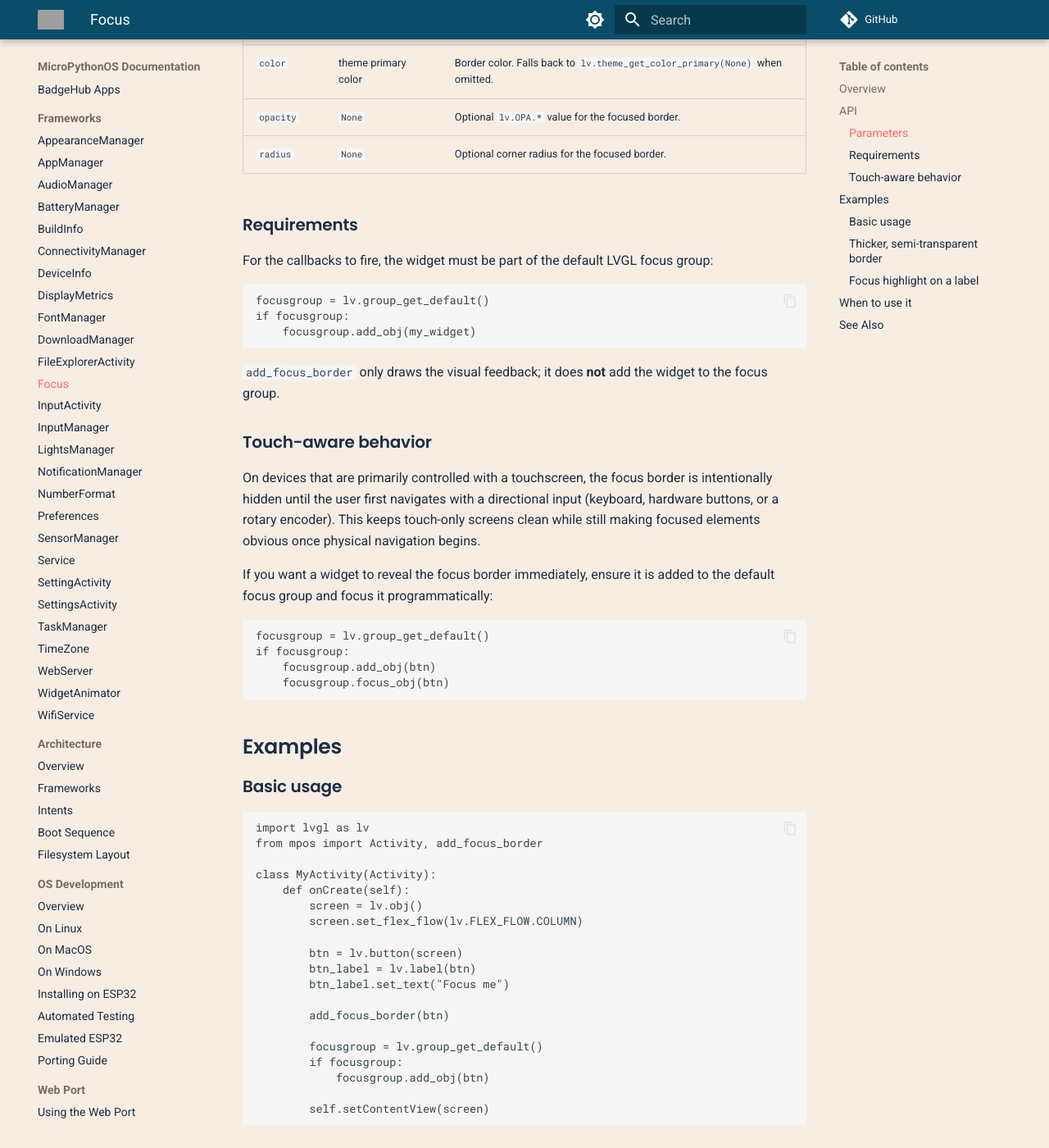
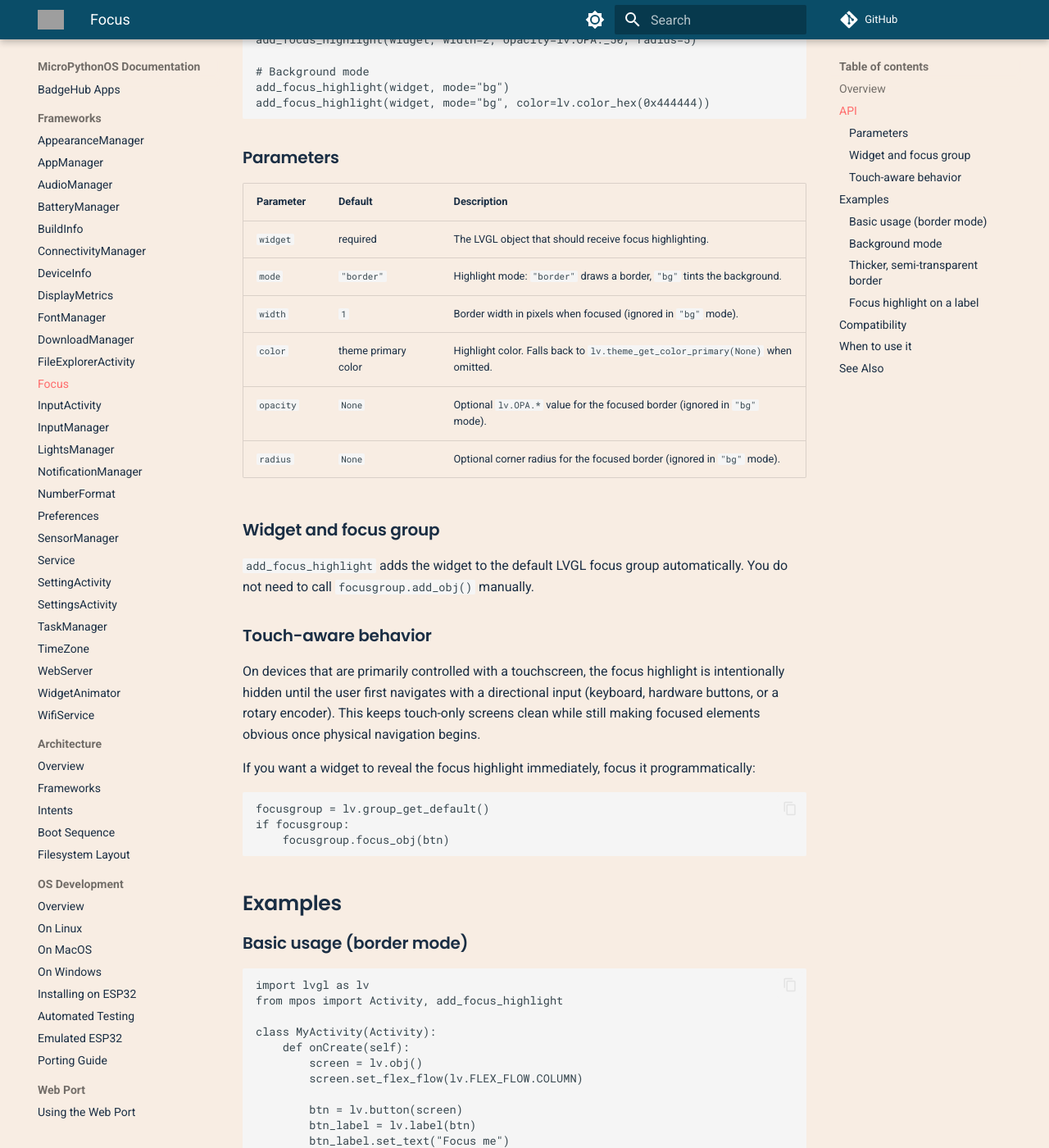
Before and after one commit to MicroPythonOS/docs, an MkDocs documentation site: the page built from docs/frameworks/focus.md, in a window 1280 px wide and 1400 px high, scrolled down 851 px. Shown: the whole window at 82% size. Built offline with MkDocs 1.6.1 and Material for MkDocs 9.7.7, drawn with Linux system fonts in a browser that asks for light colours; comment, search, counter and statistics services are not loaded; some of the changed text lies outside the part shown; grey boxes are pictures that could not be loaded.

Commit message:
Update docs

````diff
--- a/docs/frameworks/focus.md
+++ b/docs/frameworks/focus.md
@@ -1,25 +1,37 @@
-# Focus Borders
+# Focus Highlight
 
 MicroPythonOS provides a single, reusable helper for focus highlighting so that apps and framework screens do not have to duplicate the same `FOCUSED`/`DEFOCUSED` event handlers.
 
 ## Overview
 
-`add_focus_border` registers two LVGL event callbacks on a widget:
+`add_focus_highlight` registers two LVGL event callbacks on a widget:
 
-- **`FOCUSED`**: draw a border around the widget and scroll it into view.
-- **`DEFOCUSED`**: hide the border again.
+- **`FOCUSED`**: draw a border around the widget (or tint its background) and scroll it into view.
+- **`DEFOCUSED`**: remove the highlight again.
 
 The helper is re-exported from the top-level `mpos` module, so apps can import it directly.
+
+Two highlight modes are available:
+
+| Mode | Effect |
+|------|--------|
+| `"border"` (default) | Draws a border around the widget on focus. |
+| `"bg"` | Tints the widget's background on focus, leaving border styles intact. |
 
 ## API
 
 ```python
-from mpos import add_focus_border
+from mpos import add_focus_highlight
 
-add_focus_border(widget)
-add_focus_border(widget, width=2)
-add_focus_border(widget, width=2, color=lv.color_hex(0xFFFFFF))
-add_focus_border(widget, width=2, opacity=lv.OPA._50, radius=5)
+# Border mode (default)
+add_focus_highlight(widget)
+add_focus_highlight(widget, width=2)
+add_focus_highlight(widget, width=2, color=lv.color_hex(0xFFFFFF))
+add_focus_highlight(widget, width=2, opacity=lv.OPA._50, radius=5)
+
+# Background mode
+add_focus_highlight(widget, mode="bg")
+add_focus_highlight(widget, mode="bg", color=lv.color_hex(0x444444))
 ```
 
 ### Parameters
@@ -27,43 +39,35 @@ add_focus_border(widget, width=2, opacity=lv.OPA._50, radius=5)
 | Parameter | Default | Description |
 |-----------|---------|-------------|
 | `widget` | required | The LVGL object that should receive focus highlighting. |
-| `width`  | `1`      | Border width in pixels when focused. |
-| `color`  | theme primary color | Border color. Falls back to `lv.theme_get_color_primary(None)` when omitted. |
-| `opacity`| `None`   | Optional `lv.OPA.*` value for the focused border. |
-| `radius` | `None`   | Optional corner radius for the focused border. |
+| `mode` | `"border"` | Highlight mode: `"border"` draws a border, `"bg"` tints the background. |
+| `width` | `1` | Border width in pixels when focused (ignored in `"bg"` mode). |
+| `color` | theme primary color | Highlight color. Falls back to `lv.theme_get_color_primary(None)` when omitted. |
+| `opacity` | `None` | Optional `lv.OPA.*` value for the focused border (ignored in `"bg"` mode). |
+| `radius` | `None` | Optional corner radius for the focused border (ignored in `"bg"` mode). |
 
-### Requirements
+### Widget and focus group
 
-For the callbacks to fire, the widget must be part of the default LVGL focus group:
+`add_focus_highlight` adds the widget to the default LVGL focus group automatically. You do not need to call `focusgroup.add_obj()` manually.
+
+### Touch-aware behavior
+
+On devices that are primarily controlled with a touchscreen, the focus highlight is intentionally hidden until the user first navigates with a directional input (keyboard, hardware buttons, or a rotary encoder). This keeps touch-only screens clean while still making focused elements obvious once physical navigation begins.
+
+If you want a widget to reveal the focus highlight immediately, focus it programmatically:
 
 ```python
 focusgroup = lv.group_get_default()
 if focusgroup:
-    focusgroup.add_obj(my_widget)
-```
-
-`add_focus_border` only draws the visual feedback; it does **not** add the widget to the focus group.
-
-### Touch-aware behavior
-
-On devices that are primarily controlled with a touchscreen, the focus border is intentionally hidden until the user first navigates with a directional input (keyboard, hardware buttons, or a rotary encoder). This keeps touch-only screens clean while still making focused elements obvious once physical navigation begins.
-
-If you want a widget to reveal the focus border immediately, ensure it is added to the default focus group and focus it programmatically:
-
-```python
-focusgroup = lv.group_get_default()
-if focusgroup:
-    focusgroup.add_obj(btn)
     focusgroup.focus_obj(btn)
 ```
 
 ## Examples
 
-### Basic usage
+### Basic usage (border mode)
 
 ```python
 import lvgl as lv
-from mpos import Activity, add_focus_border
+from mpos import Activity, add_focus_highlight
 
 class MyActivity(Activity):
     def onCreate(self):
@@ -74,38 +78,48 @@ class MyActivity(Activity):
         btn_label = lv.label(btn)
         btn_label.set_text("Focus me")
 
-        add_focus_border(btn)
-
-        focusgroup = lv.group_get_default()
-        if focusgroup:
-            focusgroup.add_obj(btn)
+        add_focus_highlight(btn)
 
         self.setContentView(screen)
+```
+
+### Background mode
+
+Use `mode="bg"` when the widget already has a persistent border that shouldn't be overwritten:
+
+```python
+btn = lv.button(screen)
+btn.set_style_border_width(2, lv.PART.MAIN)
+btn.set_style_border_color(lv.color_hex(0x333333), lv.PART.MAIN)
+add_focus_highlight(btn, mode="bg")
 ```
 
 ### Thicker, semi-transparent border
 
 ```python
-add_focus_border(btn, width=3, opacity=lv.OPA._50, radius=5)
+add_focus_highlight(btn, width=3, opacity=lv.OPA._50, radius=5)
 ```
 
 ### Focus highlight on a label
 
-Labels are not focusable by default, but they can be added to the focus group when they act as list rows:
+Labels are not focusable by default, but they can be made focusable when they act as list rows:
 
 ```python
 row = lv.label(screen)
 row.set_text("Setting row")
 row.add_flag(lv.obj.FLAG.CLICKABLE)
-add_focus_border(row, width=2)
-focusgroup.add_obj(row)
+add_focus_highlight(row, width=2)
 ```
+
+## Compatibility
+
+`add_focus_border` is kept as a compatibility wrapper for the pre‑0.15.0 API. It delegates to `add_focus_highlight` with `mode="border"`. New code should use `add_focus_highlight` directly.
 
 ## When to use it
 
-Use `add_focus_border` whenever you previously wrote a pair of `FOCUSED`/`DEFOCUSED` callbacks whose only job was to show or hide a border. It is used by the framework itself in places such as the launcher, settings screens, the top-menu drawer, `ImageView`, `MusicPlayer`, `ShowFonts`, `Connect4`, `About`, `HowTo`, and `WiFi Settings`.
+Use `add_focus_highlight` whenever you previously wrote a pair of `FOCUSED`/`DEFOCUSED` callbacks whose only job was to show or hide a border or background tint. It is used by the framework itself in places such as the launcher, settings screens, the top-menu drawer, `ImageView`, `MusicPlayer`, `ShowFonts`, `Connect4`, `About`, `HowTo`, and `WiFi Settings`.
 
-If you need additional behavior on focus (for example, starting a timer or loading data), keep your own callbacks and add `add_focus_border` alongside them.
+If you need additional behavior on focus (for example, starting a timer or loading data), keep your own callbacks and add `add_focus_highlight` alongside them.
 
 ## See Also
 
````
Also changed, not shown: docs/architecture/frameworks.md (+21 -5 lines), docs/frameworks/lights-manager.md (+121 -92 lines), docs/frameworks/settings-activity.md (+3 -3 lines).
